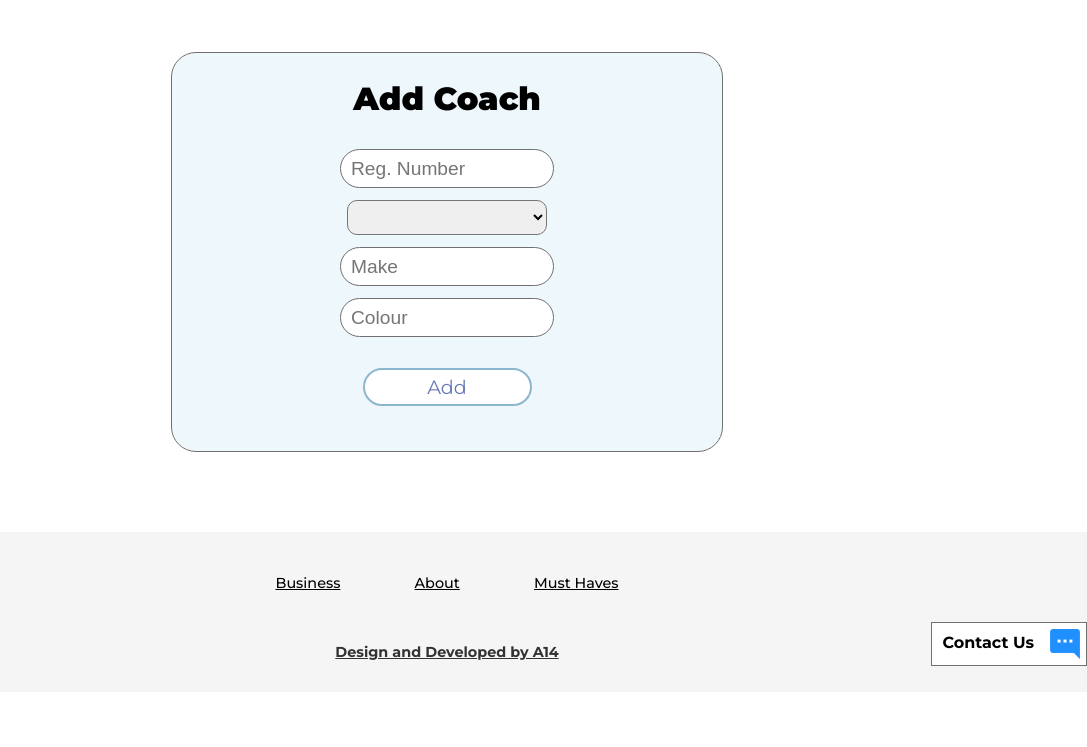
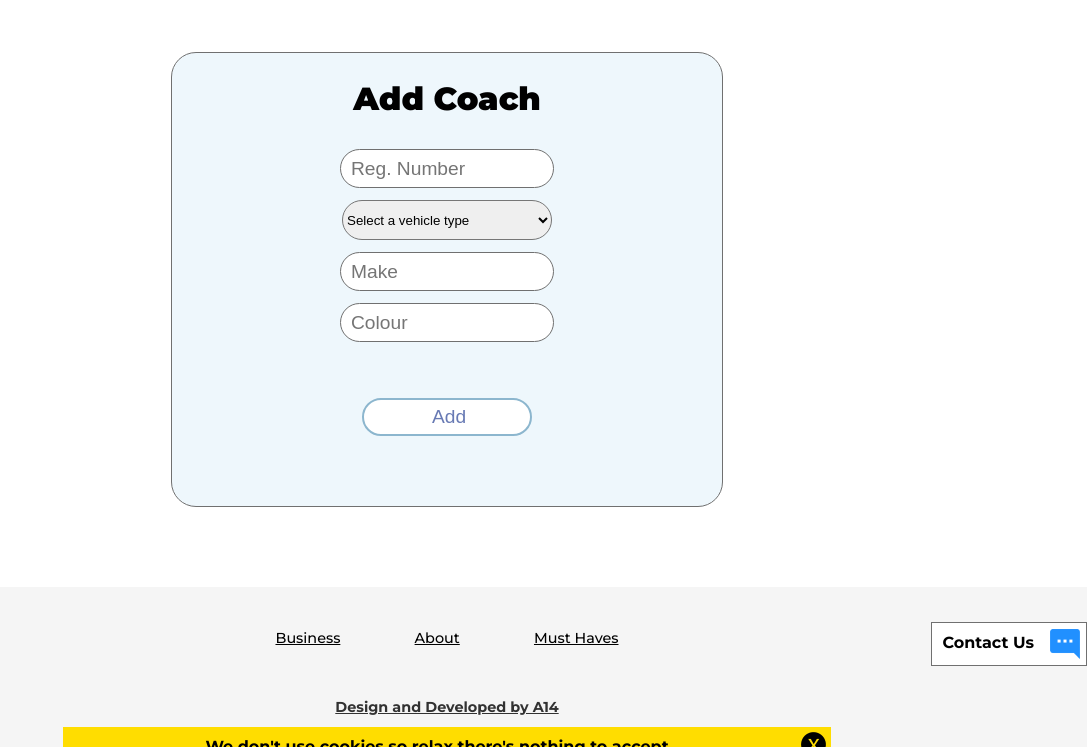
Before and after one commit to gustavozapata/Berwyn-Buses, a PHP site: page /addcoach.php in a window 1280 px wide. Shown: the part 134-881 px from the top of the page, without its empty margins (193-1280 px from the left). Before the commit the page ends 800 px from the top, so only its background shows below. Run offline with PHP 8.4, Linux system fonts and the light colour scheme; the visitor is signed in with stand-in values (Sample User, id 1); tables that the repository leaves empty or names only in its code hold one stand-in row (values such as "Sample post"); lists and menus that the app fills with data are empty; some libraries are stand-ins or nearby versions.

Commit message:
add coach half done

```diff
--- a/content/css/addcoach.css
+++ b/content/css/addcoach.css
@@ -2,11 +2,19 @@ form input {
   margin: 6px auto;
 }
 select {
-  height: 35px;
-  width: 200px;
-  border-radius: 10px;
+  height: 40px;
+  width: 210px;
+  border-radius: 20px;
   margin: 6px;
 }
 .book-coach-header h2 {
   margin-bottom: 25px;
 }
+#addCoachBtn {
+  width: 170px;
+  height: 38px;
+  color: #687ab4;
+}
+#addCoachBtn:hover {
+  color: white;
+}
--- a/controller/editcoach_controller.php
+++ b/controller/editcoach_controller.php
@@ -1,5 +1,4 @@
 <?php
-
 
 require_once "../model/Coach.php";
 require_once "../model/DataAccess.php";
--- a/model/DataAccess.php
+++ b/model/DataAccess.php
@@ -107,6 +107,21 @@ class DataAccess {
         return $results;
     }
 
+    function addCoach($coach){
+        $connection = $this->getConnection();
+        $statement = $connection->prepare("INSERT INTO Coach (vehicleType, registrationNumber, make, colour) VALUES ('2','test','ferrari','rojo')");
+        // $statement->bindValue(":regNumber", $coach->regNumber);
+        // $statement->bindValue(":make", $coach->make);
+        // $statement->bindValue(":colour", $coach->colour);
+        // $statement = $pdo->prepare('INSERT INTO customers
+        // (givenname, surname, address) VALUES (?,?,?)');
+        // $statement->execute([$user->givenname,
+        //               $user->surname,
+        //               $user->address]);
+        // $statement->execute([$coach->regNumber, $coach->make, $coach->colour]);
+        $statement->execute();
+    }
+
 
     function checkLoginDetails($username, $password, $type){
         $connection = $this->getConnection();
--- a/view/addcoach.php
+++ b/view/addcoach.php
@@ -35,17 +35,18 @@ if(isset($_SESSION["adminLogged"]) && $_SESSION["adminLogged"]){
           <?php else: ?>
           <div class="book-coach-header">
             <h2>Add Coach</h2>
-            <form action="">
-              <input type="text" placeholder="Reg. Number"><br>
+            <form action="../controller/addcoach_controller.php" method="post">
+              <input name="regNumber" placeholder="Reg. Number"><br>
               <select name="addType">
+                <option disabled selected value>Select a vehicle type</option>
                 <?php foreach($coachTypes as $coachType): ?>
                 <option value="<?= $coachType->type ?>"><?= $coachType->type ?></option>
                 <?php endforeach; ?>
               </select><br>
-              <input placeholder="Make">
-              <input placeholder="Colour">
+              <input name="make" placeholder="Make">
+              <input name="colour" placeholder="Colour">
               <div class="admin-buttons">
-                <a href="../view/admin_view.php">Add</a>
+                <input id="addCoachBtn" type="submit" value="Add">
               </div>
             </form>
 
```
Also changed, not shown: controller/addcoach_controller.php (added, +18 -0 lines).
